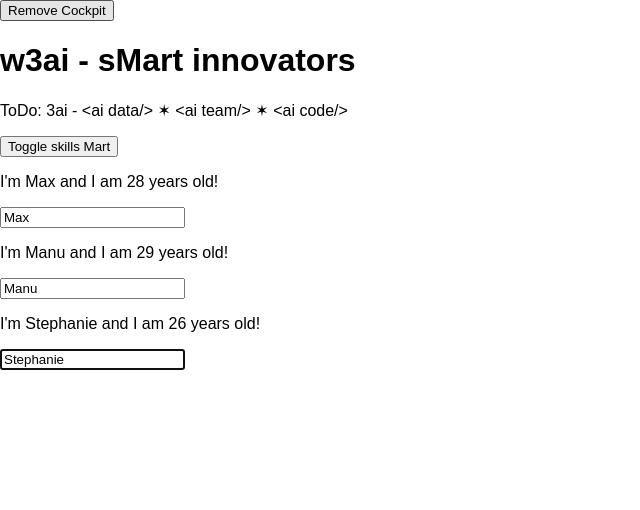
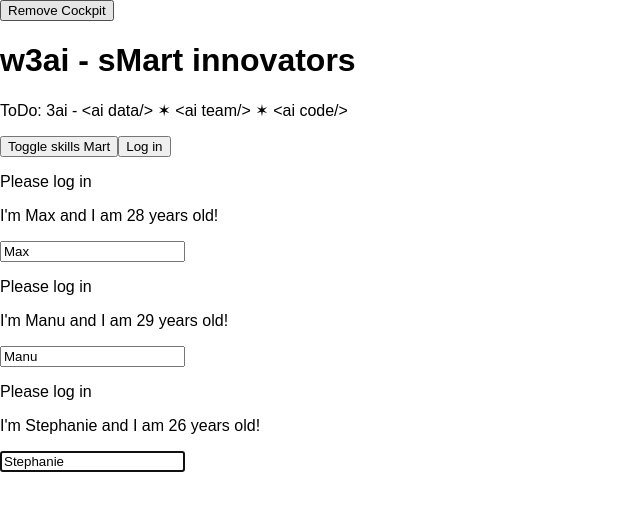
Before and after one commit to W3AI/max-react-guide, a React app: page / in a window 1280 px wide. Shown: the top 510 px of the page, without its empty margins (0-640 px from the left). Built offline with nearby package versions, Linux system fonts and the light colour scheme.

Commit message:
added a props chain for authentication

```diff
--- a/src/components/Cockpit/Cockpit.js
+++ b/src/components/Cockpit/Cockpit.js
@@ -53,6 +53,7 @@ function Cockpit( props ) {
             <button ref={toggleBtnRef}
                 className={btnClass}
                 onClick={props.clicked}>Toggle skills Mart</button>
+                <button onClick={props.login}>Log in</button>
         </div>
     );
 };
--- a/src/components/Persons/Person/Person.js
+++ b/src/components/Persons/Person/Person.js
@@ -20,6 +20,7 @@ class Person extends Component {
         console.log('[Person.js] rendering...');
         return (
             <Aux>
+                {this.props.isAuth ? <p>Authenticated!</p> : <p>Please log in</p>}
                 <p onClick={this.props.click}>
                     I'm {this.props.name} and I am {this.props.age} years old!
                     </p>
--- a/src/components/Persons/Persons.js
+++ b/src/components/Persons/Persons.js
@@ -51,7 +51,9 @@ class Persons extends PureComponent {
                     name={person.name}
                     age={person.age}
                     key={person.id}
-                    changed={(event) => this.props.changed(event, person.id)} />
+                    changed={(event) => this.props.changed(event, person.id)}
+                    isAuth={this.props.isAuthenticated}
+                />
             );
         });
     }
--- a/src/containers/App.js
+++ b/src/containers/App.js
@@ -21,7 +21,8 @@ class App extends Component {
         otherState: 'some other value',
         showPersons: false,
         showCockpit: true,
-        changecounter: 0
+        changecounter: 0,
+        authenticated: false
     }
 
     static getDerivedStateFromProps(props, state) {
@@ -76,12 +77,16 @@ class App extends Component {
         const persons = [...this.state.persons];           // make a copy array using the spread operator ...
         persons.splice(personIndex, 1);     // Remove one element from the array
         this.setState({ persons: persons });  // Update the state with persons array - 1
-    }
+    };
 
     togglePersonsHandler = () => {
         const doesShow = this.state.showPersons;
         this.setState({ showPersons: !doesShow });
-    }
+    };
+
+    loginHandler = () => {
+        this.setState({authenticated: true});
+    };
 
     render() {
         console.log('[App.js] render');
@@ -91,7 +96,9 @@ class App extends Component {
             persons = <Persons
                 persons={this.state.persons}
                 clicked={this.deletePersonHandler}
-                changed={this.nameChangedHandler} />;
+                changed={this.nameChangedHandler}
+                isAuthenticated={this.state.authenticated}
+            />;
         }
 
         return (
@@ -107,6 +114,7 @@ class App extends Component {
                         showPersons={this.state.showPersons}
                         personsLength={this.state.persons.length}
                         clicked={this.togglePersonsHandler}
+                        login={this.loginHandler}
                     />
                 ) : null}
                 {persons}
```
